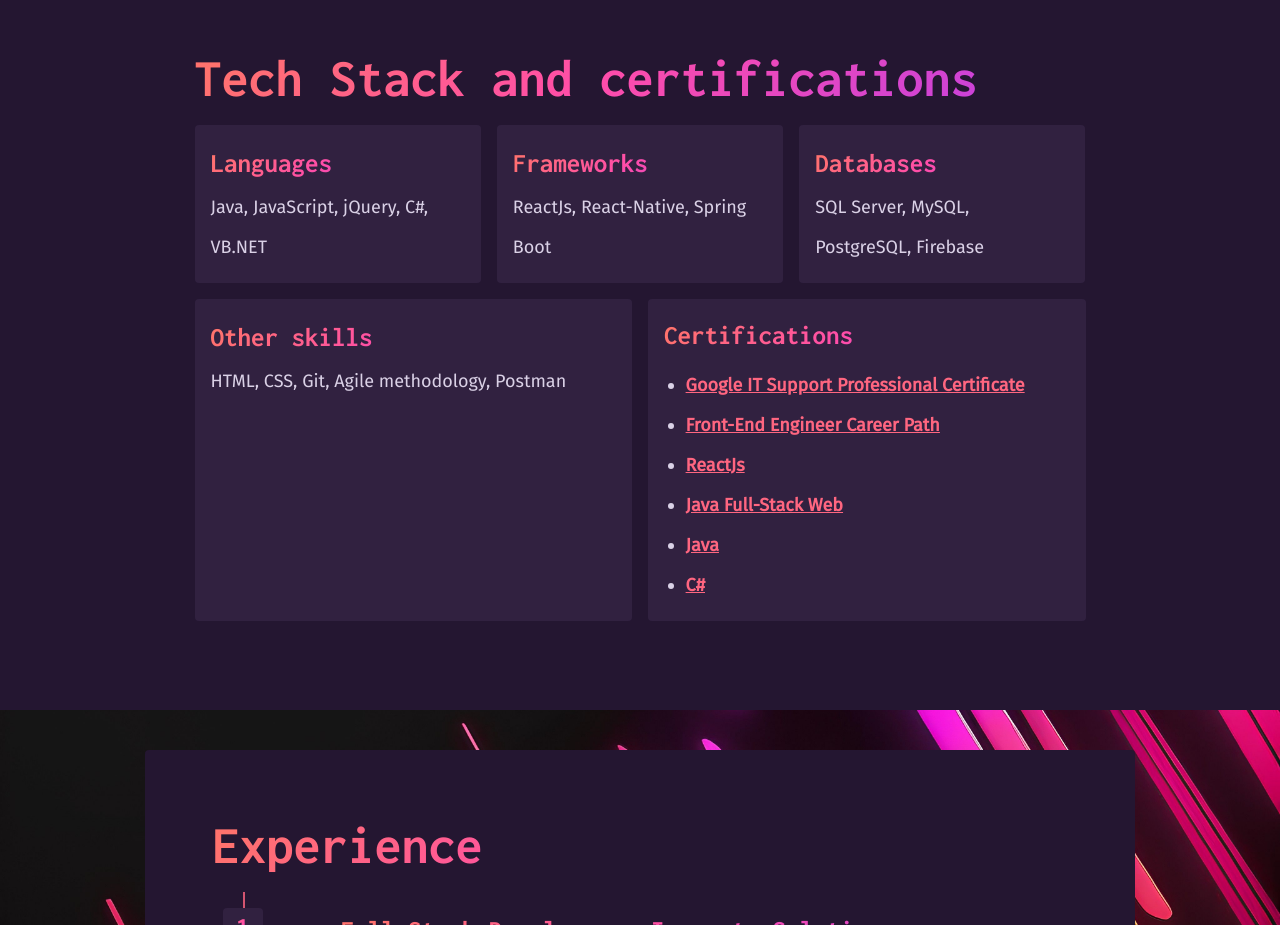
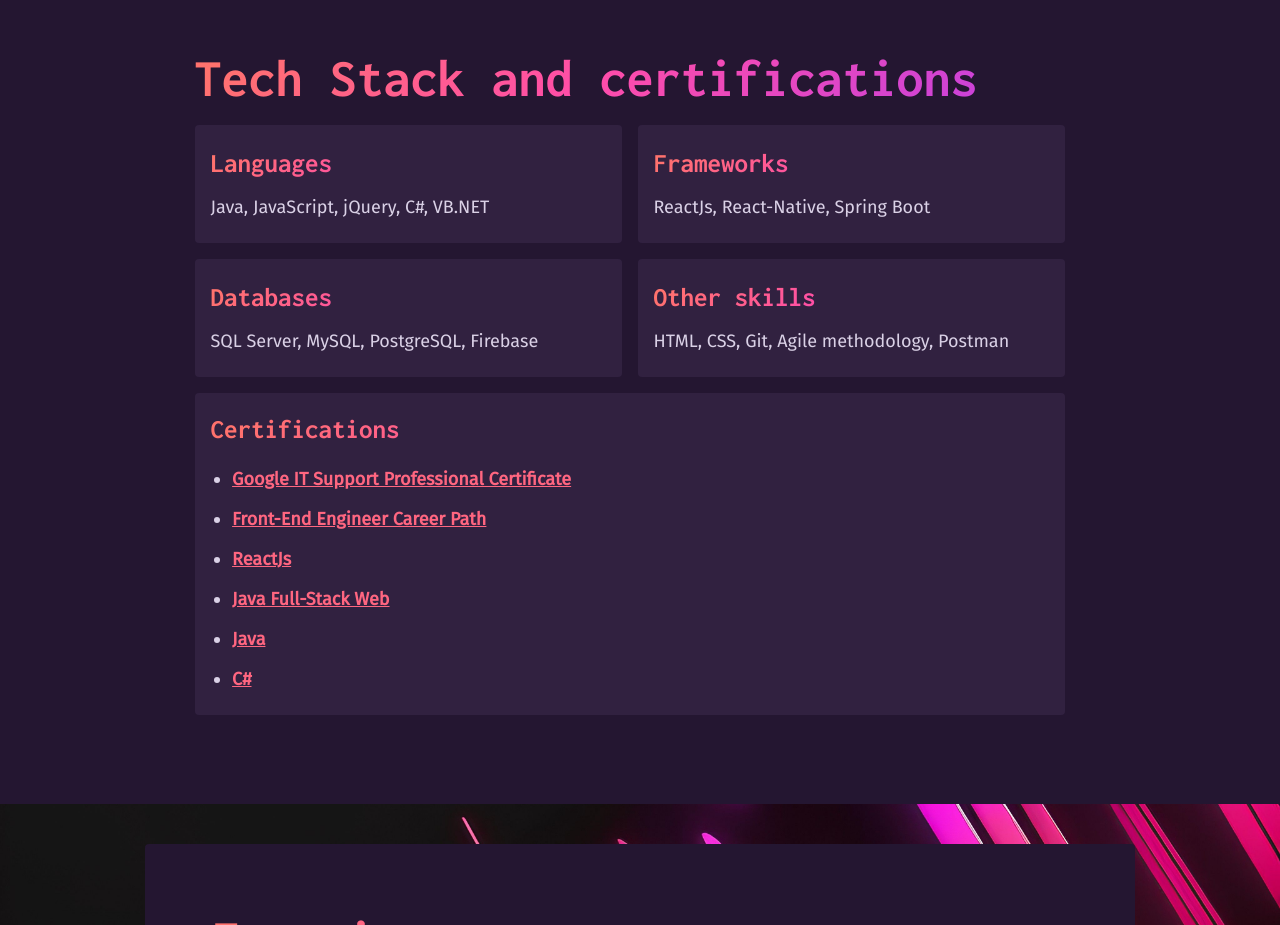
Before and after one commit to GOZEBRAHEAD/gozebrahead.github.io, a website: page index.html in a window 1280 px wide. Shown: the part 880-1805 px from the top of the page. Drawn offline with Linux system fonts and the light colour scheme.

Commit message:
💄Fixed CSS properties in skills/certif section

```diff
--- a/scss/index.scss
+++ b/scss/index.scss
@@ -170,6 +170,7 @@
 .stacks-certif-container {
     height: 100%;
     width: 100%;
+    max-width: 870px;
 
     display: flex;
     flex-wrap: wrap;
@@ -189,7 +190,8 @@
 }
 
 .certif-card {
-    flex: 1 1 auto;
+    flex: 2;
+    flex-basis: 100%;
     width: 17.5em;
     border-radius: 0.25em;
     grid-column: 1 / span 2;
```
Also changed, not shown: css/index.css.
